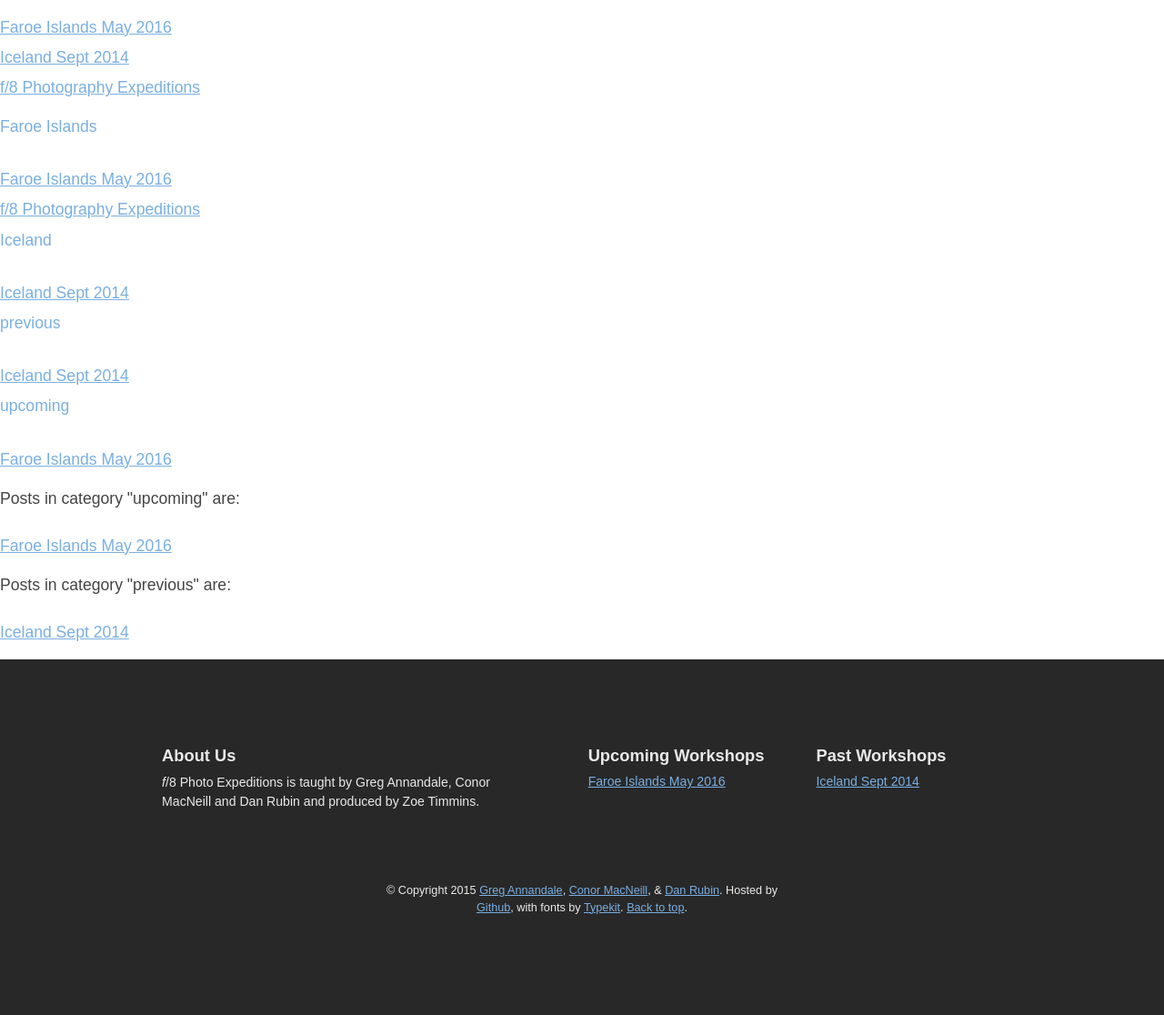
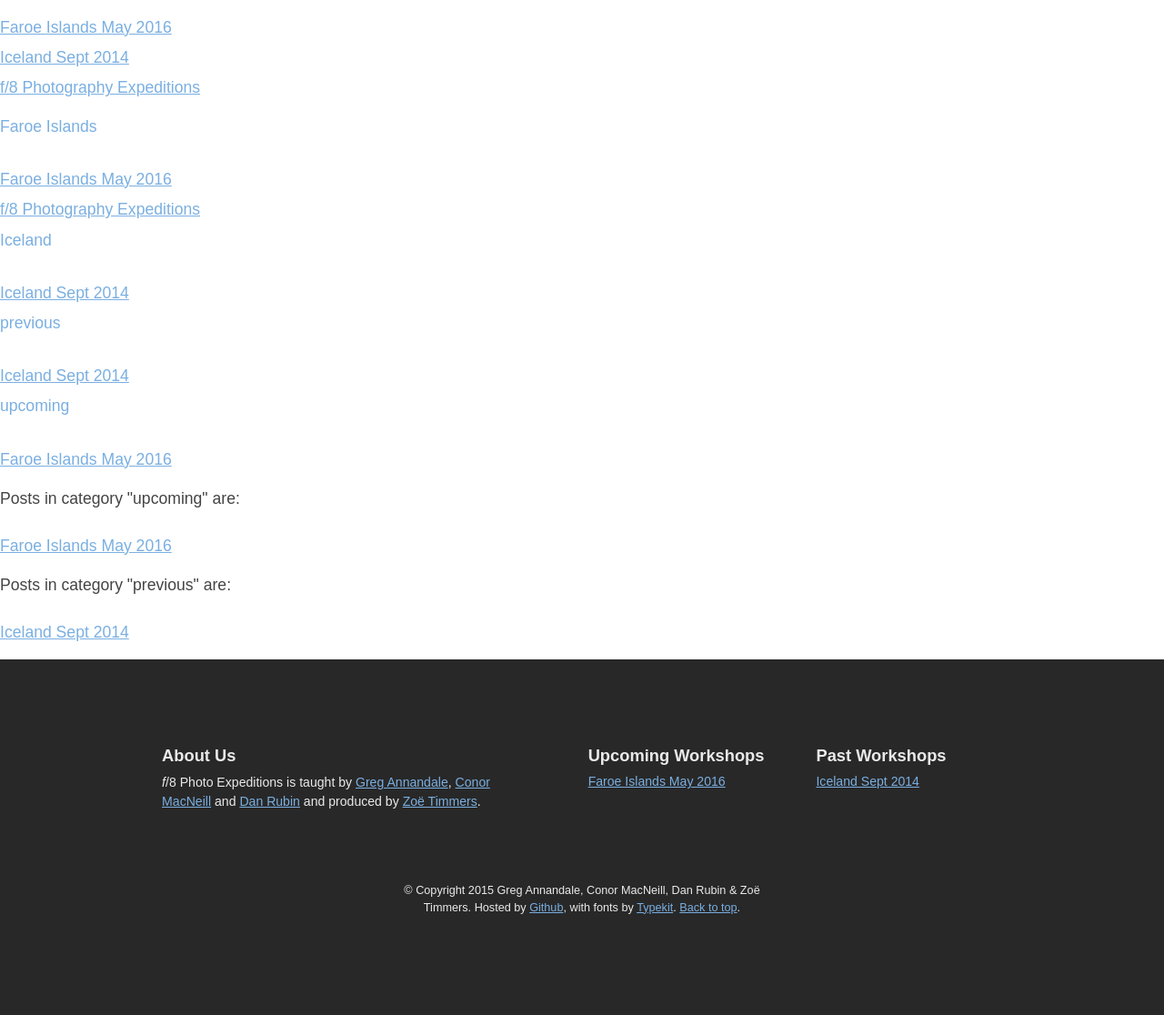
Before and after one commit to thefella/thefella.github.io, a Jekyll site: the page built from index.html, in a window 1280 px wide. Shown: the whole page at 91% size. Built offline with Jekyll 4.4.1, drawn with Linux system fonts in a browser that asks for light colours; nearby versions of some CDN libraries.

Commit message:
Tweaking footer copy

```diff
--- a/_includes/footer.html
+++ b/_includes/footer.html
@@ -3,7 +3,7 @@
 
 		<article class="footer-group footer-about">
 			<h3>About Us</h3>
-			<p><span><em class="f">f</em>/8 Photo Expeditions</span> is taught by Greg Annandale, Conor MacNeill and Dan Rubin and produced by Zoe Timmins.</p>
+			<p><span><em class="f">f</em>/8 Photo Expeditions</span> is taught by <a href="http://gregannandale.com/">Greg Annandale</a>, <a href="http://thefella.com/">Conor MacNeill</a> and <a href="http://danrubin.is/">Dan Rubin</a> and produced by <a href="https://www.instagram.com/zobolondon/">Zoë Timmers</a>.</p>
 		</article>
 
 		<article class="footer-group footer-workshops footer-upcoming">
@@ -27,5 +27,5 @@
 	</div>
 
 
-	<p class="legal measured"><small>&copy; Copyright {{ site.time | date: '%Y' }} <a href="http://gregannandale.com/">Greg Annandale</a>, <a href="http://thefella.com/">Conor MacNeill</a>, &amp; <a href="http://danrubin.is/">Dan Rubin</a>.</small> Hosted by <a href="https://github.com">Github</a>, with fonts by <a href="http://typekit.com/">Typekit</a>. {% if page.tandc %}<a href="{{ page.tandc }}">Terms &amp; Conditions</a>. {% endif %}<a href="#top">Back to top</a>.</p>
+	<p class="legal measured"><small>&copy; Copyright {{ site.time | date: '%Y' }} Greg Annandale, Conor MacNeill, Dan Rubin &amp; Zoë Timmers.</small> Hosted by <a href="https://github.com">Github</a>, with fonts by <a href="http://typekit.com/">Typekit</a>. {% if page.tandc %}<a href="{{ page.tandc }}">Terms &amp; Conditions</a>. {% endif %}<a href="#top">Back to top</a>.</p>
 </footer>
```
Also changed, not shown: 3 other files.
